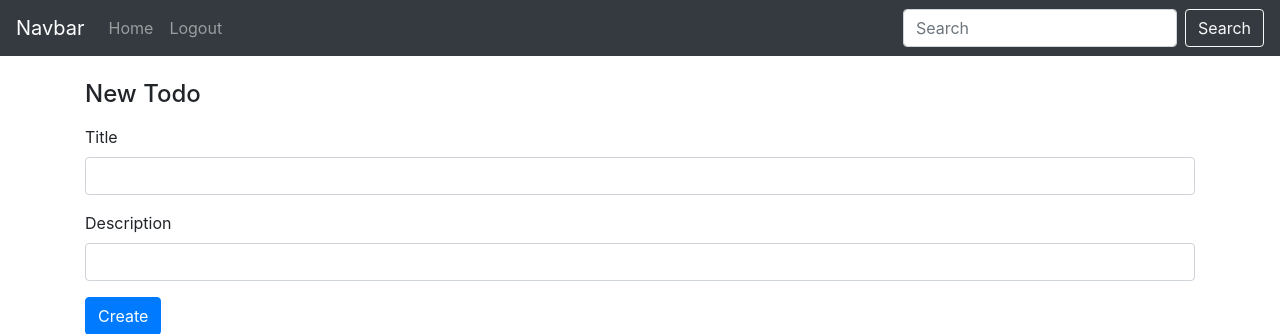
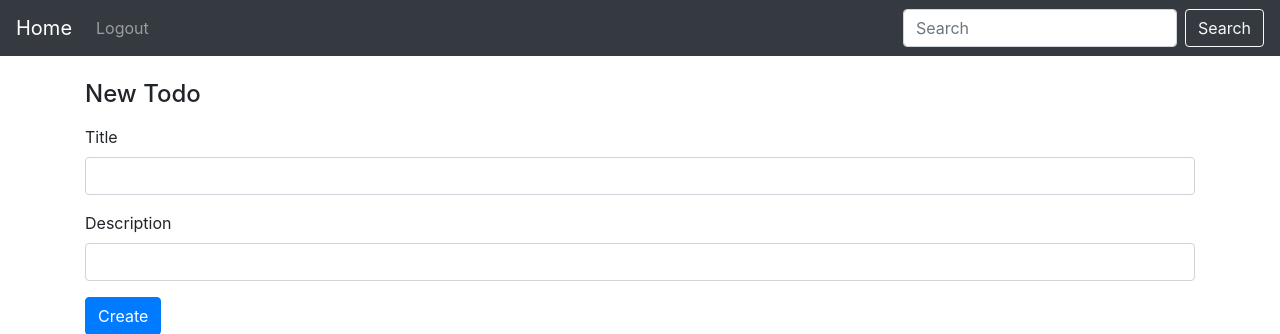
Before and after one commit to j584lee98/flask-auth, a Flask app: page / in a window 1280 px wide. Shown: the top 334 px of the page. Run offline with Flask 2, Linux system fonts and the light colour scheme; the visitor is signed in with stand-in values (Sample User, id 1); data comes from the database, SQL or seed files in the repository; data that the repository does not hold is empty; some libraries are stand-ins or nearby versions.

Commit message:
Modify base html navbar

```diff
--- a/mysite/templates/base.html
+++ b/mysite/templates/base.html
@@ -20,7 +20,7 @@
   </head>
   <body>
     <nav class="navbar navbar-expand-lg navbar-dark bg-dark">
-      <a class="navbar-brand" href="/">Navbar</a>
+      <a class="navbar-brand" href="/">Home</a>
       <button
         class="navbar-toggler"
         type="button"
@@ -36,9 +36,6 @@
       <div class="collapse navbar-collapse" id="navbarSupportedContent">
         <ul class="navbar-nav mr-auto">
           {% if current_user.is_authenticated %}
-          <li class="nav-item">
-            <a class="nav-link" id="home" href="/">Home</a>
-          </li>
           <li class="nav-item">
             <a class="nav-link" id="logout" href="/auth/logout">Logout</a>
           </li>
```
